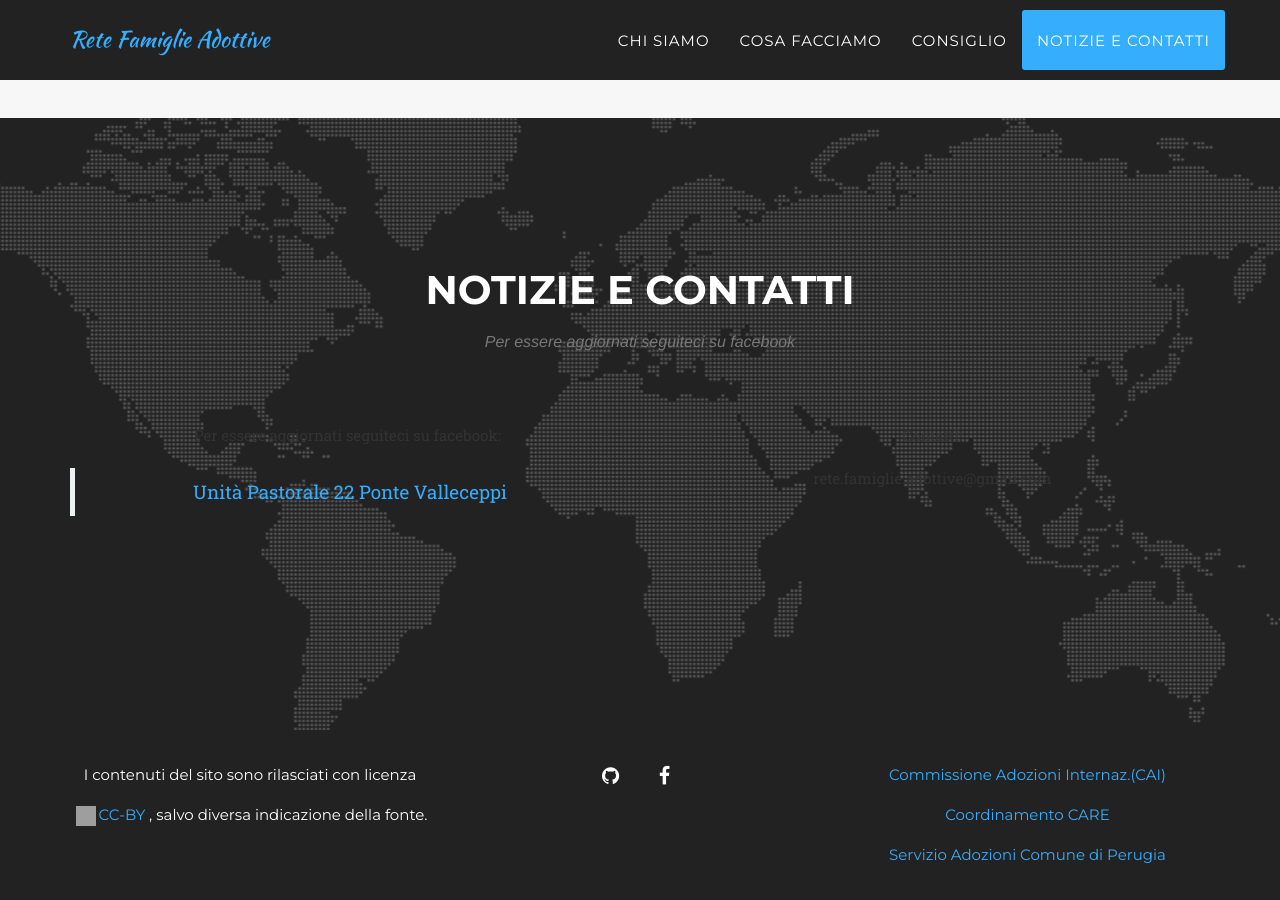
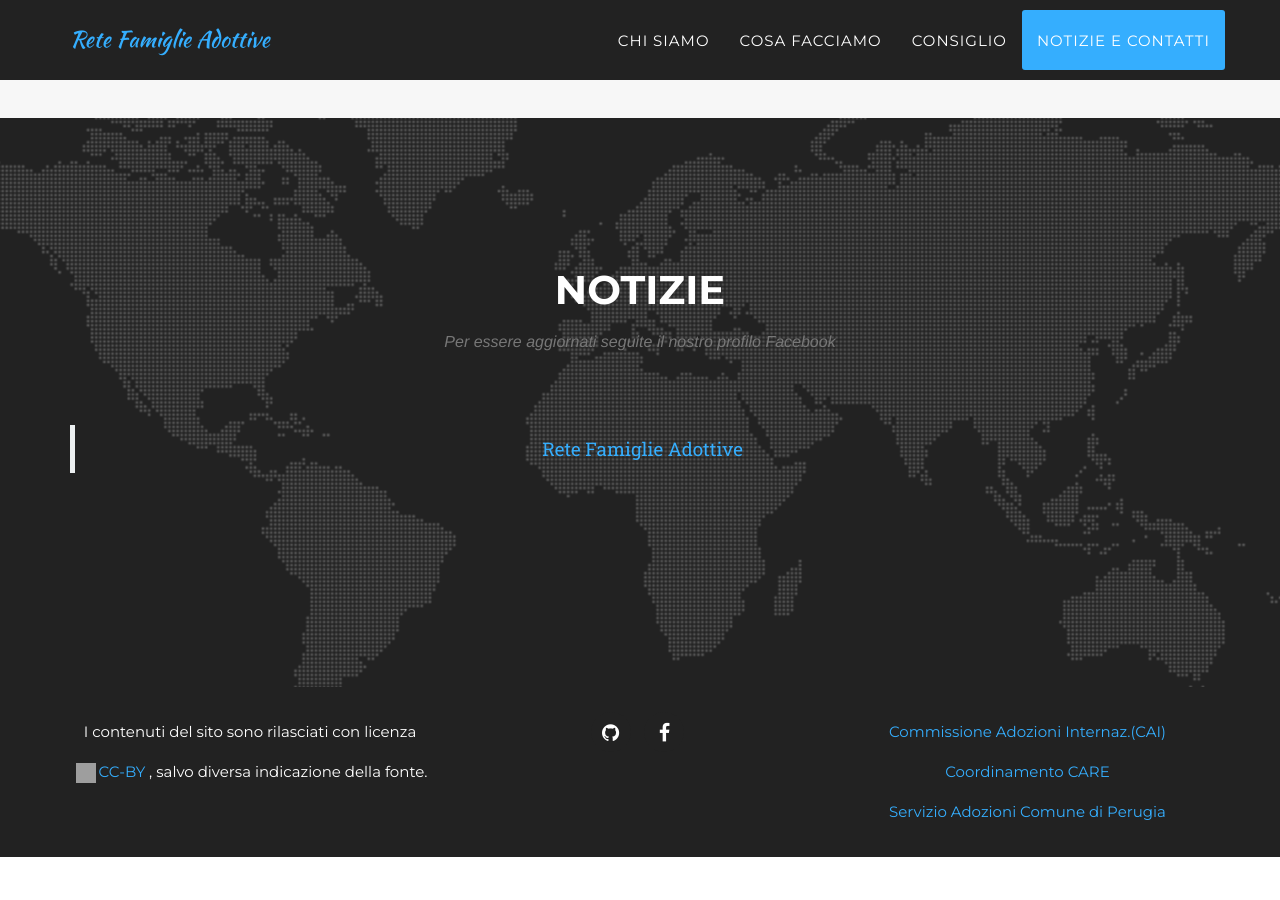
Before and after one commit to ggentili/rfa, a Jekyll site: the page built from index.html, in a window 1280 px wide and 900 px high, scrolled down 3192 px. Built offline with Jekyll 4.4.1, drawn with Linux system fonts in a browser that asks for light colours; some web fonts are replaced; after the commit the page ends 4049 px from its top, so only the background shows below that; grey boxes are pictures that could not be loaded.

Commit message:
Update contact.html

```diff
--- a/_includes/contact.html
+++ b/_includes/contact.html
@@ -2,28 +2,16 @@
         <div class="container">
             <div class="row">
                 <div class="col-lg-12 text-center">
-                    <h2 class="section-heading">Notizie e Contatti</h2>
-                    <h3 class="section-subheading text-muted">Per essere aggiornati seguiteci su facebook</h3>
+                    <h2 class="section-heading">Notizie</h2>
+                    <h3 class="section-subheading text-muted">Per essere aggiornati seguite il nostro profilo Facebook</h3>
                 </div>
             </div>
 
             <div class="row text-center">
-                <div class="col-md-6 text-center">
+                <div class="col-md-12 text-center">
                     <!-- facebook page plugin -->
-                    Per essere aggiornati seguiteci su facebook:<br><br>
-                    <div class="fb-page" data-href="https://www.facebook.com/retefamiglieadottive" data-height="630" data-small-header="true" data-adapt-container-width="true" data-hide-cover="false" data-show-facepile="true" data-show-posts="true"><div class="fb-xfbml-parse-ignore"><blockquote cite="https://www.facebook.com/pontevalleceppiup"><a href="https://www.facebook.com/pontevalleceppiup">Unità Pastorale 22 Ponte Valleceppi</a></blockquote></div></div>
+                    <div class="fb-page" data-href="https://www.facebook.com/retefamiglieadottive" data-height="630" data-small-header="true" data-adapt-container-width="true" data-hide-cover="false" data-show-facepile="true" data-show-posts="true"><div class="fb-xfbml-parse-ignore"><blockquote cite="https://www.facebook.com/retefamiglieadottive"><a href="https://www.facebook.com/retefamiglieadottive">Rete Famiglie Adottive</a></blockquote></div></div>
                     <br>
-                    &nbsp;<br>
-                </div>
-                <div class="col-md-6 text-center">
-                    <!-- messe -->
-                    Contatti:<br><br>
-                    rete.famiglie.adottive@gmail.com<br>
-                    <!--
-                    <a href="http://www.gentili.org/up22/up22_orario_messe.png"><img src="http://www.gentili.org/up22/up22_orario_messe.png" width="340" title="orario messe parrocchie della UP22 Ponte Valleceppi - cliccare per ingrandire"></a><br>
-                    &nbsp;<br>
-                    &nbsp;<br>
-                     -->
                     &nbsp;<br>
                 </div>
             </div>
```
